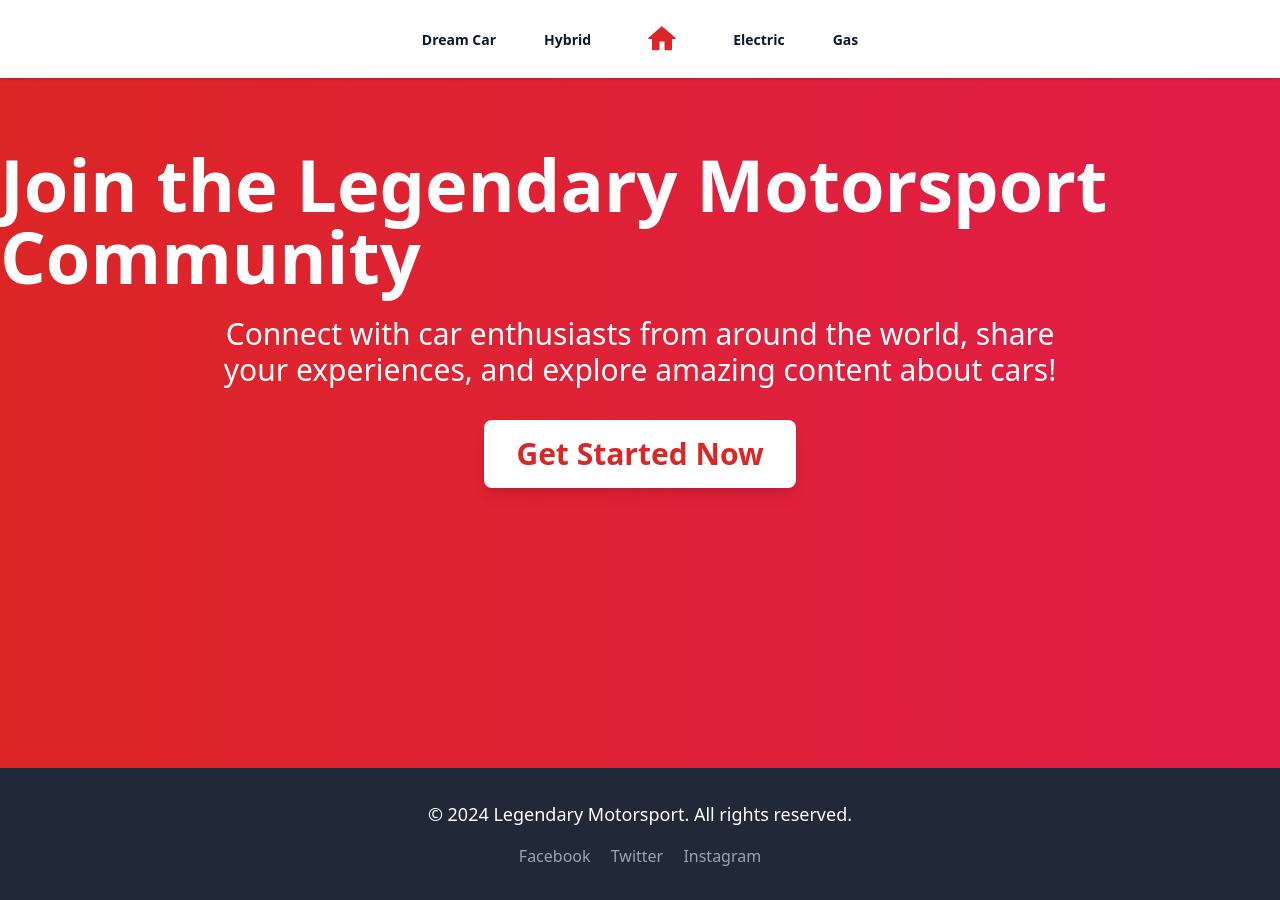
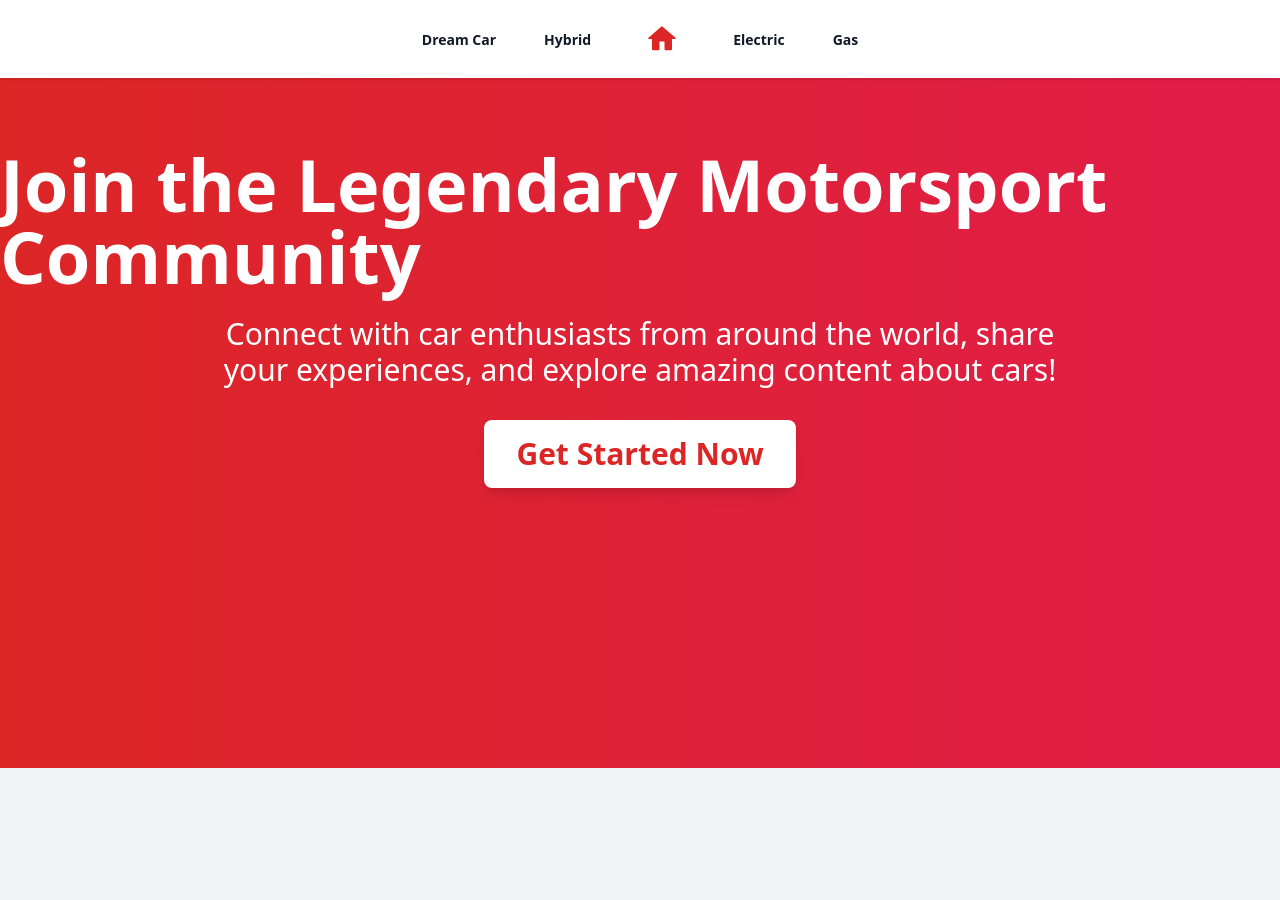
Before and after one commit to jacobcancode/book-connect, a Jekyll site: the page built from index.md, in a window 1280 px wide and 900 px high, scrolled down 4118 px. Built offline with Jekyll 4.4.1, drawn with Linux system fonts in a browser that asks for light colours; nearby versions of some CDN libraries; after the commit the page ends 4886 px from its top, so only the background shows below that.

Commit message:
fix link + move fade-in script

```diff
--- a/index.md
+++ b/index.md
@@ -133,42 +133,9 @@
         <p class="text-3xl max-w-4xl text-center mb-8 fade-in">
             Connect with car enthusiasts from around the world, share your experiences, and explore amazing content about cars!
         </p>
-        <a href="#signup" class="bg-white text-red-600 text-3xl px-8 py-4 rounded-lg shadow-lg font-bold transition-transform transform hover:scale-110 fade-in">
+        <a href="{{site.baseurl}}/noauth" class="bg-white text-red-600 text-3xl px-8 py-4 rounded-lg shadow-lg font-bold transition-transform transform hover:scale-110 fade-in">
             Get Started Now
         </a>
     </section>
-
- <!-- Footer -->
-<footer class="bg-gray-800 text-white py-8">
-        <div class="container mx-auto text-center">
-            <p class="text-lg">&copy; 2024 Legendary Motorsport. All rights reserved.</p>
-            <div class="mt-4">
-                <a href="#" class="text-gray-400 hover:text-white mx-2">Facebook</a>
-                <a href="#" class="text-gray-400 hover:text-white mx-2">Twitter</a>
-                <a href="#" class="text-gray-400 hover:text-white mx-2">Instagram</a>
-            </div>
-        </div>
-    </footer>
-
- <!-- JavaScript -->
-
- <script>
-        // JavaScript to handle fade-in effect on scroll
-        const fadeInElements = document.querySelectorAll('.fade-in');
-
-        const handleScroll = () => {
-            fadeInElements.forEach(el => {
-                const rect = el.getBoundingClientRect();
-                if (rect.top < window.innerHeight * 0.9 && rect.bottom > 0) {
-                    el.classList.add('visible');
-                } else {
-                    el.classList.remove('visible');
-                }
-            });
-        };
-
-        window.addEventListener('scroll', handleScroll);
-        window.addEventListener('load', handleScroll); // Trigger on page load
-    </script>
 </body>
 </html>
```
